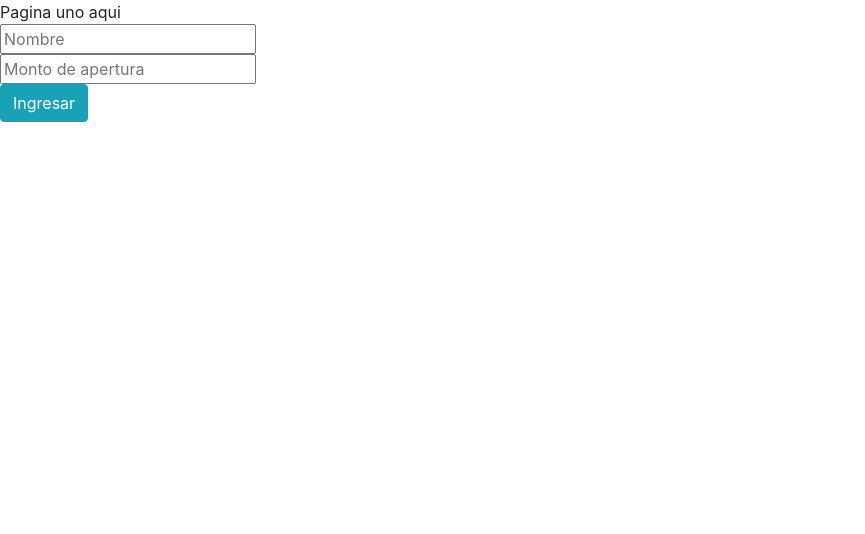
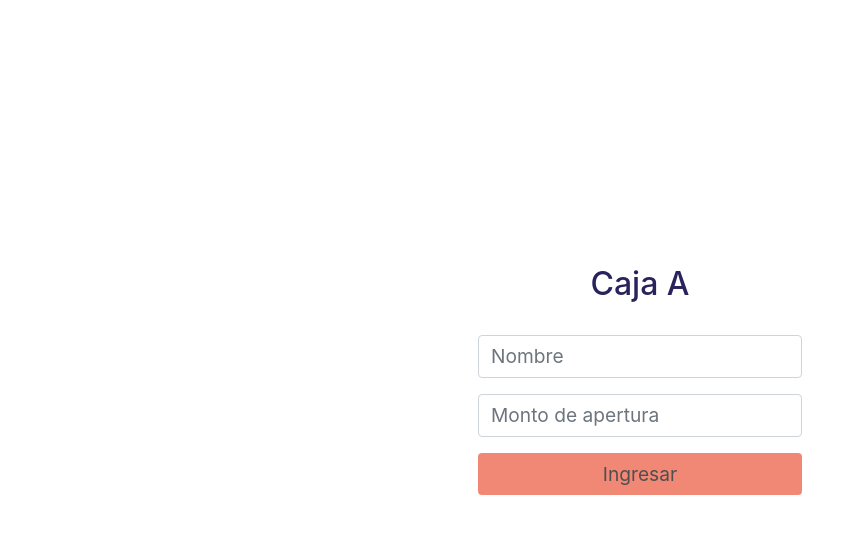
Before and after one commit to MelynaPernia/squarePOS, a React (Create React App) app: page / in a window 1280 px wide. Shown: the top 534 px of the page, without its empty margins (0-865 px from the left). Built offline with nearby package versions, Linux system fonts and the light colour scheme.

Commit message:
agregando estilos

```diff
--- a/package.json
+++ b/package.json
@@ -17,12 +17,12 @@
     "babel-preset-env": "^1.6.1",
     "babel-preset-react": "^6.24.1",
     "babel-preset-react-boilerplate": "^1.1.1",
-    "css-loader": "^0.28.7",
+    "css-loader": "^0.28.11",
     "gh-pages": "^1.0.0",
     "html-webpack-plugin": "^2.30.1",
     "open-browser-webpack-plugin": "0.0.5",
     "redux-devtools": "^3.4.1",
-    "style-loader": "^0.19.0",
+    "style-loader": "^0.19.1",
     "webpack": "^3.8.1",
     "webpack-dev-server": "^2.9.3"
   },
--- a/public/index.html
+++ b/public/index.html
@@ -14,7 +14,7 @@
 </head>
 
 <body>
-  <div id="root"></div>
+  <div id="root" class="vh-100 w-100"></div>
 
   <script type="text/javascript" src="bundle.js"></script>
 
--- a/src/components/Form.js
+++ b/src/components/Form.js
@@ -2,22 +2,30 @@ import React from 'react';
 
 
 const PaginaUno = ({navigateTo}) => (
-    <div>
-      Pagina uno aqui<br />
+    <div className ="h-100 w-100 d-flex justify-content-center align-items-center flex-column bg-form">
+
+    <h2 className="principal-color-text-blue">Caja A</h2>
+       <br/>
       <form>
           {/* onChange={(e)=>(console.log(e.target.value))}*/}
-          <div>
-              <input type="text" placeholder="Nombre"  />
-          </div>
-          <div>
-              <input type="text" placeholder="Monto de apertura"  />
+          <div className="form-group">
+            <div className="form-group">
+              <input type="text" placeholder="Nombre" className="form-control font-size" />
+            </div>
+
+            <div  className="form-group">
+              <input type="text" placeholder="Monto de apertura" className="form-control font-size" />
+             </div>
+
+            <div  className="form-group">
+                <a className="btn bg-pink btn-styles btn-block font-size" href="#/pagina-2" onClick = {() => navigateTo('pagina-2')}> Ingresar</a>
+            </div>
+
           </div>
 
-          <div>
-          <a className="btn btn-info" href="#/pagina-2" onClick = {() => navigateTo('pagina-2')}> Ingresar</a>
-      </div>
-      </form>
-      <br />
+        </form>
+         <br />
+
     </div>
   );
 
--- a/src/components/ItemProducts.js
+++ b/src/components/ItemProducts.js
@@ -1,15 +1,17 @@
 import React from 'react'
 const ItemProducts = ({ products,  addProduct }) => (
-  <div className="col-12 col-sm-3">
-    <img className="img-fluid" src={products.photo} />
-    <p>{products.name}</p>
-    <p>{products.price}</p>
-    <div>
-      <button id="increment" type="button" className="btn btn-primary btn-sm"
+  <div className="col-12 col-sm-4 col-lg-3 ">
+    <div className="border h-400px">
+    <img className="img-fluid w-100" src={products.photo} />
+    <h3 className="text-center font-weight-light">{products.name}</h3>
+    <p className="text-center font-weight-bold">{products.price}</p>
+    <div className="d-flex justify-content-center">
+      <button id="increment" type="button" className="btn btn-primary btn-sm mr-3"
        onClick={() => addProduct(products.id)}
       >+</button>
       <button id="decrement" type="button" className="btn btn-secondary btn-sm" >-</button>
     </div>
+    </div>
   </div>
 )
 export default ItemProducts
--- a/src/components/Products.js
+++ b/src/components/Products.js
@@ -3,7 +3,7 @@ import ItemProducts from './ItemProducts'
 
 const Products = ({products, addProduct}) => (
 
-  <div className="row">
+  <div className="row m-0 p-0 w-100">
     {console.log('products', products)}
     {products.map(element =>
       <ItemProducts key={element.id} products={element} addProduct={addProduct} />
--- a/src/components/Search.js
+++ b/src/components/Search.js
@@ -2,9 +2,11 @@ import React from 'react'
 
 const Search = () => (
   <form>
-    <div className="form-row">
+    <br/>
+    <div className="form-group d-flex justify-content-center">
       <div className="col-7">
         <input type="text" className="form-control" placeholder="City" />
+        <br/>
       </div>
     </div>
   </form>
--- a/src/css/main.css
+++ b/src/css/main.css
@@ -21,3 +21,45 @@
 .cont-boton {
     margin-top: 3%;
 }
+
+
+/*------------------------------ */
+
+
+/*FORM STYLES */
+.vh-100{
+    height: 100vh;
+}
+
+.font-size{
+    font-size: 1.2em
+}
+
+.principal-color-text-blue{
+    color: #28235D;
+}
+
+.bg-pink{
+    background-color: #F18876;
+}
+
+.btn-styles{
+    color:#4F4F4F;
+}
+
+.btn-styles:hover{
+    background-color: rgb(231, 106, 84);
+    color: rgb(56, 51, 51);
+    transition: 0.2s all;
+}
+
+/*  .bg-form{
+    background-image: url('../../public/assets/images/bg-form.jpg')
+}  */
+
+/* HOME STYLES*/
+
+.h-400px{
+    height: 420px;
+    margin-bottom: 30px;
+}
```
Also changed, not shown: public/assets/images/bg-form.jpg (added), 1 other file (tests, documents, lock files or other folders).
